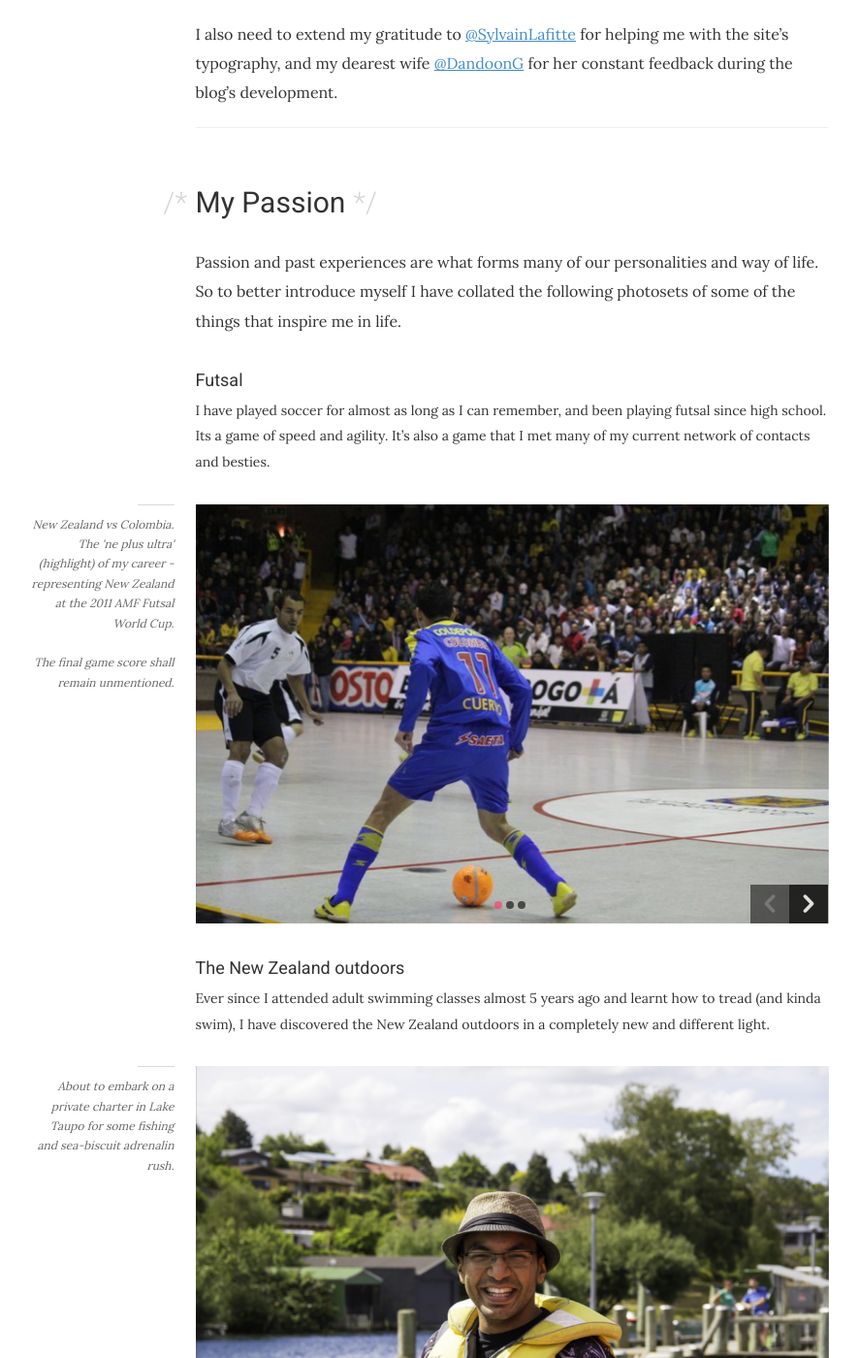
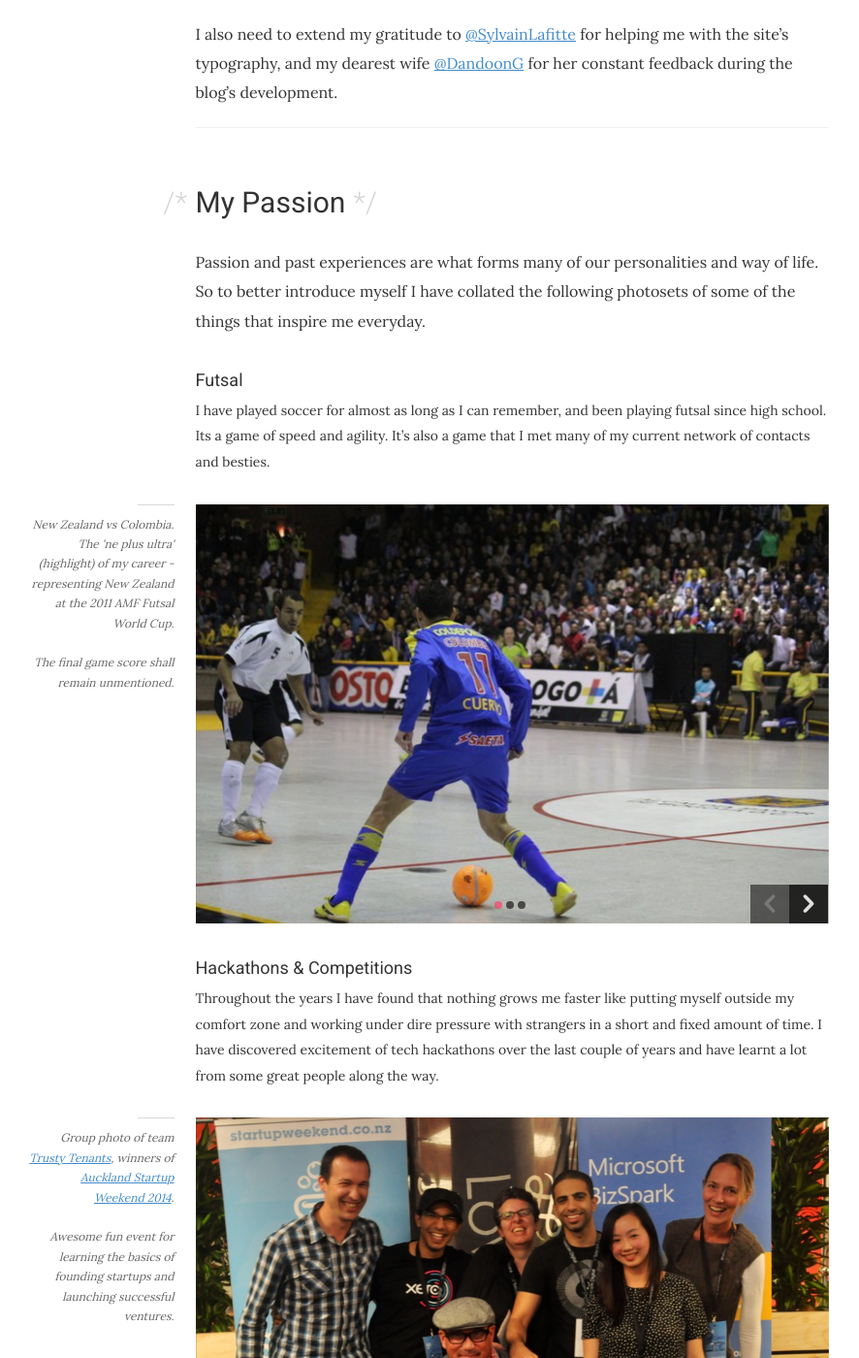
Before and after one commit to hadynz/hadynz.github.io, a Jekyll site: the page built from about.md, in a window 1280 px wide and 1400 px high, scrolled down 2063 px. Shown: the whole window at 97% size, without its empty margins (161-1047 px from the left). Built offline with Jekyll 4.4.1, drawn with Linux system fonts in a browser that asks for light colours; some web fonts are replaced; comment, search, counter and statistics services are not loaded.

Commit message:
Add new tech section to my about page

```diff
--- a/about.md
+++ b/about.md
@@ -56,7 +56,7 @@ blog's development.
 
 ## My Passion
 Passion and past experiences are what forms many of our personalities and way of life. So to better introduce
-myself I have collated the following photosets of some of the things that inspire me in life.
+myself I have collated the following photosets of some of the things that inspire me everyday.
 
 #### Futsal
 I have played soccer for almost as long as I can remember, and been playing futsal since high school. Its a game
@@ -64,6 +64,14 @@ of speed and agility. It's also a game that I met many of my current network of
 {: .small}
 
 {% include post/_image_photoset.html collection=site.data.photoset.futsal %}
+
+#### Hackathons & Competitions
+Throughout the years I have found that nothing grows me faster like putting myself outside my comfort zone and working
+under dire pressure with strangers in a short and fixed amount of time. I have discovered excitement of tech hackathons
+over the last couple of years and have learnt a lot from some great people along the way.
+{: .small}
+
+{% include post/_image_photoset.html collection=site.data.photoset.geek %}
 
 #### The New Zealand outdoors
 Ever since I attended adult swimming classes almost 5 years ago and learnt how to tread (and kinda swim), I have
```
